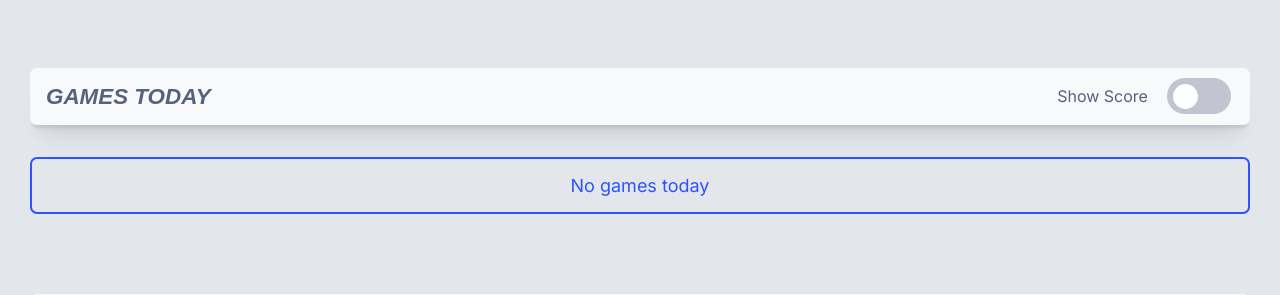
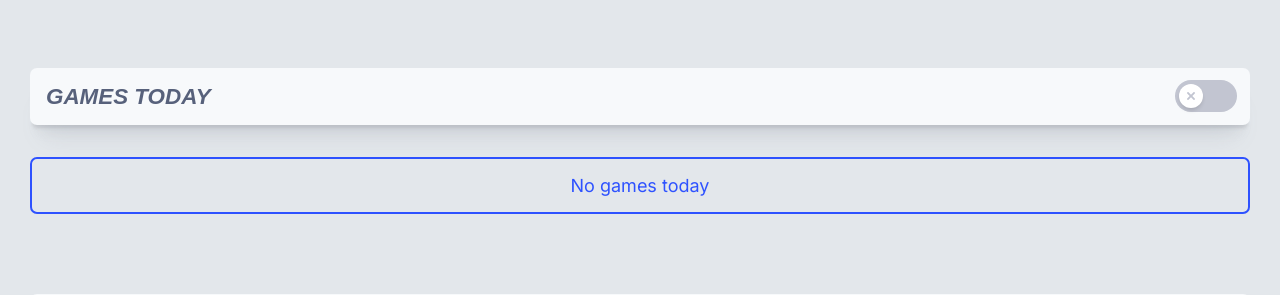
Before and after one commit to emilanderss0n/nhlplay, a PHP site: page / in a window 1280 px wide. Shown: the part 72-367 px from the top of the page. Run offline with PHP 8.4, Linux system fonts and the light colour scheme; data that the repository does not hold is empty; some web fonts are replaced.

Commit message:
New frontpage styling (injury icon, switch toggle)

```diff
--- a/assets/css/global.css
+++ b/assets/css/global.css
@@ -1061,12 +1061,20 @@
     font-size: 0.9rem;
   }
 
+  .schedule-games:has(.schedule-game) {
+    margin-bottom: 4rem;
+  }
+
   .schedule-game {
     background-color: var(--dark-bg-color);
     border-radius: 10px;
     overflow: hidden;
     position: relative;
     width: 440px;
+  }
+
+  .schedule-game:has(.schedule-game-date) {
+    cursor: grab;
   }
 
   .schedule-game::after {
@@ -1382,7 +1390,6 @@
     background-color: var(--semi-frost-bg);
     border-radius: 7px;
     border: 1px solid var(--border-stroke-weak);
-    margin-top: 5rem;
     backdrop-filter: blur(20px);
   }
 
--- a/assets/css/imports/animations.css
+++ b/assets/css/imports/animations.css
@@ -17,6 +17,36 @@
         animation-duration: 1s;
         animation-fill-mode: forwards;
         animation-iteration-count: 1;
+    }
+
+    .animated-health svg polyline {
+        fill: none;
+        stroke-width: 1.5;
+        stroke-linecap: round;
+        stroke-linejoin: round;
+    }
+
+    .animated-health svg polyline#back {
+        fill: none;
+        stroke: oklch(from var(--secondary-link-color) calc(1 - 0.65) c h);
+    }
+
+    .animated-health svg polyline#front {
+        fill: none;
+        stroke: var(--secondary-link-color);
+        stroke-dasharray: 24, 72;
+        stroke-dashoffset: 96;
+        animation: dash_682 1.4s linear infinite;
+    }
+
+    @keyframes dash_682 {
+        72.5% {
+            opacity: 0;
+        }
+
+        to {
+            stroke-dashoffset: 0;
+        }
     }
 
     @keyframes rankHover {
--- a/assets/css/imports/base.css
+++ b/assets/css/imports/base.css
@@ -56,57 +56,115 @@
     }
 
     .switch {
-        font-size: 1em;
+        /* switch */
+        --switch-width: 62px;
+        --switch-height: 32px;
+        --switch-bg: var(--low-contrast-color);
+        --switch-checked-bg: var(--secondary-link-color);
+        --switch-offset: calc((var(--switch-height) - var(--circle-diameter)) / 2);
+        --switch-transition: all .2s cubic-bezier(0.27, 0.2, 0.25, 1.51);
+        /* circle */
+        --circle-diameter: 24px;
+        --circle-bg: #fff;
+        --circle-shadow: var(--shadow-button);
+        --circle-checked-shadow: var(--circle-shadow);
+        --circle-transition: var(--switch-transition);
+        /* icon */
+        --icon-transition: all .2s cubic-bezier(0.27, 0.2, 0.25, 1.51);
+        --icon-cross-color: var(--switch-bg);
+        --icon-cross-size: 8px;
+        --icon-checkmark-color: var(--switch-checked-bg);
+        --icon-checkmark-size: 13px;
+        /* effect line */
+        --effect-width: calc(var(--circle-diameter) / 2);
+        --effect-height: calc(var(--effect-width) / 2 - 1px);
+        --effect-bg: var(--circle-bg);
+        --effect-border-radius: 1px;
+        --effect-transition: all .2s ease-in-out;
+    }
+
+    .switch input {
+        display: none;
+    }
+
+    .switch {
+        display: inline-block;
+    }
+
+    .switch svg {
+        transition: var(--icon-transition);
+        position: absolute;
+        height: auto;
+    }
+
+    .switch .checkmark {
+        width: var(--icon-checkmark-size);
+        color: var(--icon-checkmark-color);
+        transform: scale(0);
+    }
+
+    .switch .cross {
+        width: var(--icon-cross-size);
+        color: var(--icon-cross-color);
+    }
+
+    .slider {
+        width: var(--switch-width);
+        height: var(--switch-height);
+        background: var(--switch-bg);
+        border-radius: 999px;
+        display: flex;
+        align-items: center;
         position: relative;
-        display: flex;
-        height: 2em;
-        width: 180px;
-        align-items: center;
-        justify-content: flex-start;
-    }
-
-    .switch input {
-        opacity: 0;
-        width: 0;
-        height: 0;
-    }
-
-    .slider {
+        transition: var(--switch-transition);
+        cursor: pointer;
+    }
+
+    .switch-circle {
+        width: var(--circle-diameter);
+        height: var(--circle-diameter);
+        background: var(--circle-bg);
+        border-radius: inherit;
+        box-shadow: var(--circle-shadow);
+        display: flex;
+        align-items: center;
+        justify-content: center;
+        transition: var(--circle-transition);
+        z-index: 1;
         position: absolute;
-        cursor: pointer;
-        top: 0;
-        left: 0;
-        right: 0;
-        bottom: 0;
-        background-color: var(--low-contrast-color);
-        transition: 0.4s;
-        border-radius: 30px;
-        width: 64px;
-        margin-left: 110px;
-    }
-
-    .slider:before {
+        left: var(--switch-offset);
+    }
+
+    .slider::before {
+        content: "";
         position: absolute;
-        content: "";
-        height: 1.4em;
-        width: 1.4em;
-        border-radius: 20px;
-        left: 0.3em;
-        bottom: 0.3em;
-        background-color: var(--content-box-bg);
-        transition: 0.4s;
-    }
-
-    input:checked + .slider {
-        background-color: var(--secondary-link-color);
-    }
-
-    input:focus + .slider {
-        box-shadow: 0 0 1px var(--secondary-link-color);
-    }
-
-    input:checked + .slider:before {
-        transform: translateX(1.5em);
+        width: var(--effect-width);
+        height: var(--effect-height);
+        left: calc(var(--switch-offset) + (var(--effect-width) / 2));
+        background: var(--effect-bg);
+        border-radius: var(--effect-border-radius);
+        transition: var(--effect-transition);
+    }
+
+    .switch input:checked + .slider {
+        background: var(--switch-checked-bg);
+    }
+
+    .switch input:checked + .slider .checkmark {
+        transform: scale(1);
+    }
+
+    .switch input:checked + .slider .cross {
+        transform: scale(0);
+    }
+
+    .switch input:checked + .slider::before {
+        left: calc(100% - var(--effect-width) - (var(--effect-width) / 2) - var(--switch-offset));
+    }
+
+    .switch input:checked + .slider .switch-circle {
+        left: calc(100% - var(--circle-diameter) - var(--switch-offset));
+        box-shadow: var(--circle-checked-shadow);
     }
 
     a {
@@ -675,6 +733,7 @@
 
     .component-header:has(:nth-child(2)) > *:last-child {
         margin-right: 0.8rem;
+        display: flex;
     }
 
     header {
--- a/assets/css/imports/responsive.css
+++ b/assets/css/imports/responsive.css
@@ -679,7 +679,6 @@
         }
 
         .team-roster-header {
-            margin-top: 3rem;
             padding: 1rem;
         }
 
@@ -1251,7 +1250,7 @@
 
         .btn-group {
             flex-wrap: wrap;
-            margin: 1rem !important;
+            margin: 0.5rem 1rem 0;
             justify-content: space-between;
         }
 
--- a/index.php
+++ b/index.php
@@ -26,7 +26,15 @@ if (!is_dir($cacheDir)) {
             getInjuriesLeague(); // Capture the output of the function in a buffer
             $injuriesOutput = ob_get_clean(); // Get the buffered output and stop output buffering
             if (!empty($injuriesOutput)) {
-                echo '<div class="alert danger"><i class="bi bi-heart-pulse"></i> <span>There are recent player injuries reported, <a id="injuriesLink" href="#injuriesAnchor">click here</a> to examine them</span></div>';
+                echo '<div class="alert danger">';
+                echo '<div class="animated-health">';
+                echo '<svg width="32px" height="24px">';
+                echo '<polyline points="0.0785 11.977, 7 11.977, 10.9215 24, 21.5 0, 25 12, 32 12" id="back"></polyline>';
+                echo '<polyline points="0.0785 11.977, 7 11.977, 10.9215 24, 21.5 0, 25 12, 32 12" id="front"></polyline>';
+                echo '</svg>';
+                echo '</div>';
+                echo '<span>There are recent player injuries reported, <a id="injuriesLink" href="#injuriesAnchor">click here</a> to examine them</span>';
+                echo '</div>';
             }
             ?>
         </div>
@@ -39,9 +47,21 @@ if (!is_dir($cacheDir)) {
             <h3 class="title">Games Today</h3>
             <div class="see-score-check">
                 <label class="switch">
-                    <p>Show Score</p>
                     <input type="checkbox">
-                    <span class="slider"></span>
+                    <div class="slider">
+                        <div class="switch-circle">
+                            <svg class="cross" xml:space="preserve" viewBox="0 0 365.696 365.696" y="0" x="0" height="6" width="6" xmlns:xlink="http://www.w3.org/1999/xlink" version="1.1" xmlns="http://www.w3.org/2000/svg">
+                                <g>
+                                    <path data-original="#000000" fill="currentColor" d="M243.188 182.86 356.32 69.726c12.5-12.5 12.5-32.766 0-45.247L341.238 9.398c-12.504-12.503-32.77-12.503-45.25 0L182.86 122.528 69.727 9.374c-12.5-12.5-32.766-12.5-45.247 0L9.375 24.457c-12.5 12.504-12.5 32.77 0 45.25l113.152 113.152L9.398 295.99c-12.503 12.503-12.503 32.769 0 45.25L24.48 356.32c12.5 12.5 32.766 12.5 45.247 0l113.132-113.132L295.99 356.32c12.503 12.5 32.769 12.5 45.25 0l15.081-15.082c12.5-12.504 12.5-32.77 0-45.25zm0 0"></path>
+                                </g>
+                            </svg>
+                            <svg class="checkmark" xml:space="preserve" viewBox="0 0 24 24" y="0" x="0" height="10" width="10" xmlns:xlink="http://www.w3.org/1999/xlink" version="1.1" xmlns="http://www.w3.org/2000/svg">
+                                <g>
+                                    <path class="" data-original="#000000" fill="currentColor" d="M9.707 19.121a.997.997 0 0 1-1.414 0l-5.646-5.647a1.5 1.5 0 0 1 0-2.121l.707-.707a1.5 1.5 0 0 1 2.121 0L9 14.171l9.525-9.525a1.5 1.5 0 0 1 2.121 0l.707.707a1.5 1.5 0 0 1 0 2.121z"></path>
+                                </g>
+                            </svg>
+                        </div>
+                    </div>
                 </label>
             </div>
         </div>
```
